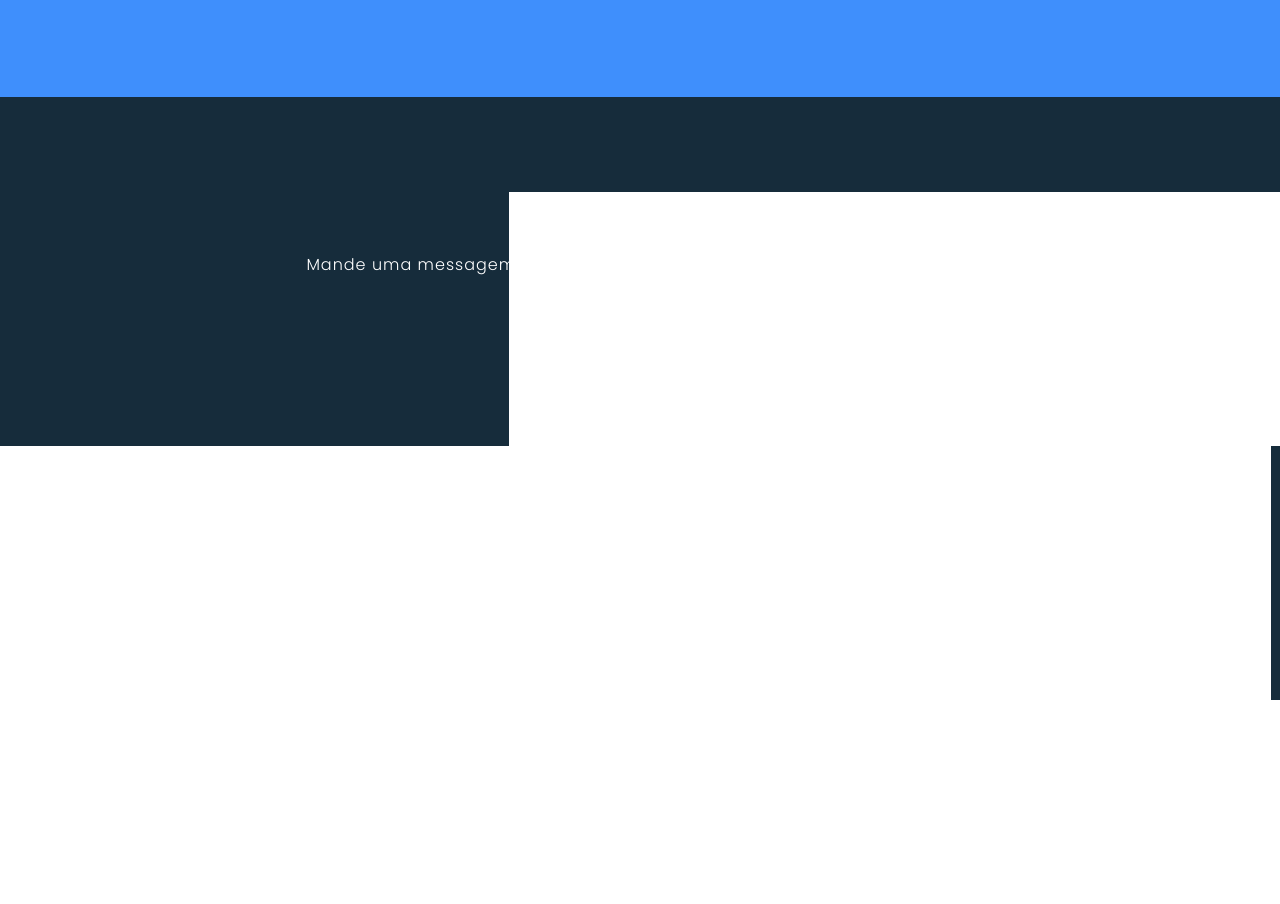
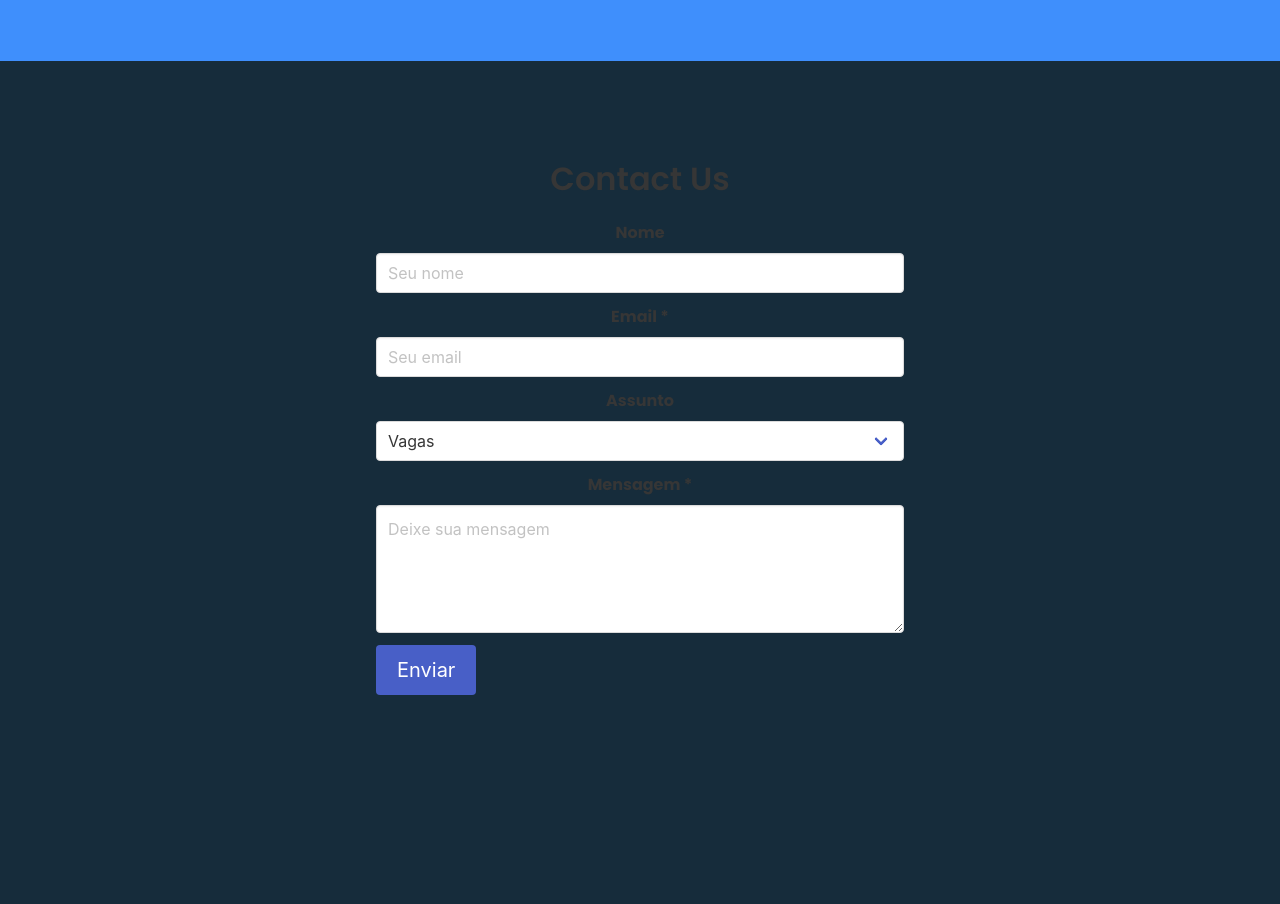
Before and after one commit to TarcisioValentim/blog, a plain HTML site: page index.html in a window 1280 px wide. Shown: the part 1841-2745 px from the top of the page. Drawn offline with nearby package versions, Linux system fonts and the light colour scheme.

Commit message:
alteracao de layout tag/contact

```diff
--- a/index.html
+++ b/index.html
@@ -4,8 +4,9 @@
 <head>
     <meta name="viewport" content="width=device-width, initial-scale=1.0">
     <meta charset="UTF-8">
-    <title>Developer Fullstack</title>
+    <title>Complete Responsive Website Design</title>
     <link rel="stylesheet" type="text/css" href="css/style.css">
+    <link rel="stylesheet" href="css/bulma.min.css">
 </head>
 
 <body>
@@ -67,33 +68,79 @@
 
     <!--Contact-->
     <section class="contact">
-        <h2 class="heading">Contact Us</h2>
-        <p class="text">Mande uma messagem direta via e-mail, preenchedo o formulario abaixo:.</p>
-    </section>
+		<div class="container">
+			<div class="columns is-centered">
+				<div class="column is-half">
+					<h1 class="title has-text-centered">Contact Us</h1>
 
-    <section class="contact">
-        <div class="contentBx redbg">
-            <div class="form">
-                <div class="inputBx">
-                    <input type="text" name="" placeholder="Full Name">
+					<form action="/enviar.php" method="POST">
+						<div class="field">
+							<label class="label">Nome</label>
+							<div class="control">
+								<input name="nome" class="input" type="text" placeholder="Seu nome">
 							</div>
-                <div class="inputBx">
-                    <input type="text" name="" placeholder="Email Address">
 						</div>
-                <div class="inputBx">
-                    <input type="text" name="" placeholder="Mobile No.">
+
+						<div class="field">
+							<label class="label">Email *</label>
+							<div class="control">
+								<input name="email" class="input" type="email" placeholder="Seu email">
 							</div>
-                <div class="inputBx">
-                    <textarea placeholder="Write your message here: "></textarea>
+						</div>
+
+						<div class="field">
+							<label class="label">Assunto</label>
+							<div class="control">
+								<div class="select is-fullwidth">
+									<select name="assunto">
+										<option>Vagas</option>
+										<option>Orcamentos</option>
+										<option>Outros</option>
+									</select>
 								</div>
 							</div>
 						</div>
-        <div class="inputBx">
-            <a href="mailto: tarcisio.word@gmail.com"> Send </a>
+
+						<div class="field">
+							<label class="label">Mensagem *</label>
+							<div class="control">
+								<textarea name="mensagem" class="textarea" placeholder="Deixe sua mensagem" maxlength="2000"></textarea>
+							</div>
 						</div>
 
+						<div class="field is-grouped">
+							<div class="control">
+								<button class="button is-link is-medium">Enviar</button>
+							</div>
+						</div>
+					</form>
+
+				</div>
+			</div>
+		</div>
 	</section>
 
+
+<!--
+    <section class="contact">
+
+        <h2 class="heading">Contact Us</h2>
+        <p class="text">Mande sua messagem direta, preenchedo o formulario abaixo:.</p>
+
+        <div class="inputBx">
+            <form class="form" method="POST" action="/email.php">
+                    <input name="name" placeholder="Full Name">
+
+                    <input name="mail" placeholder="Email Address">
+
+                    <textarea name="message" placeholder="Write your message here: "></textarea>
+
+                    <input type="submit" value="Enviar">
+                </form>
+
+        </div>
+    </section>
+-->
     <!--Client-->
     <section class="client">
         <div class="imgBx">
```
Lines whose indentation alone changed are shown as unchanged.
